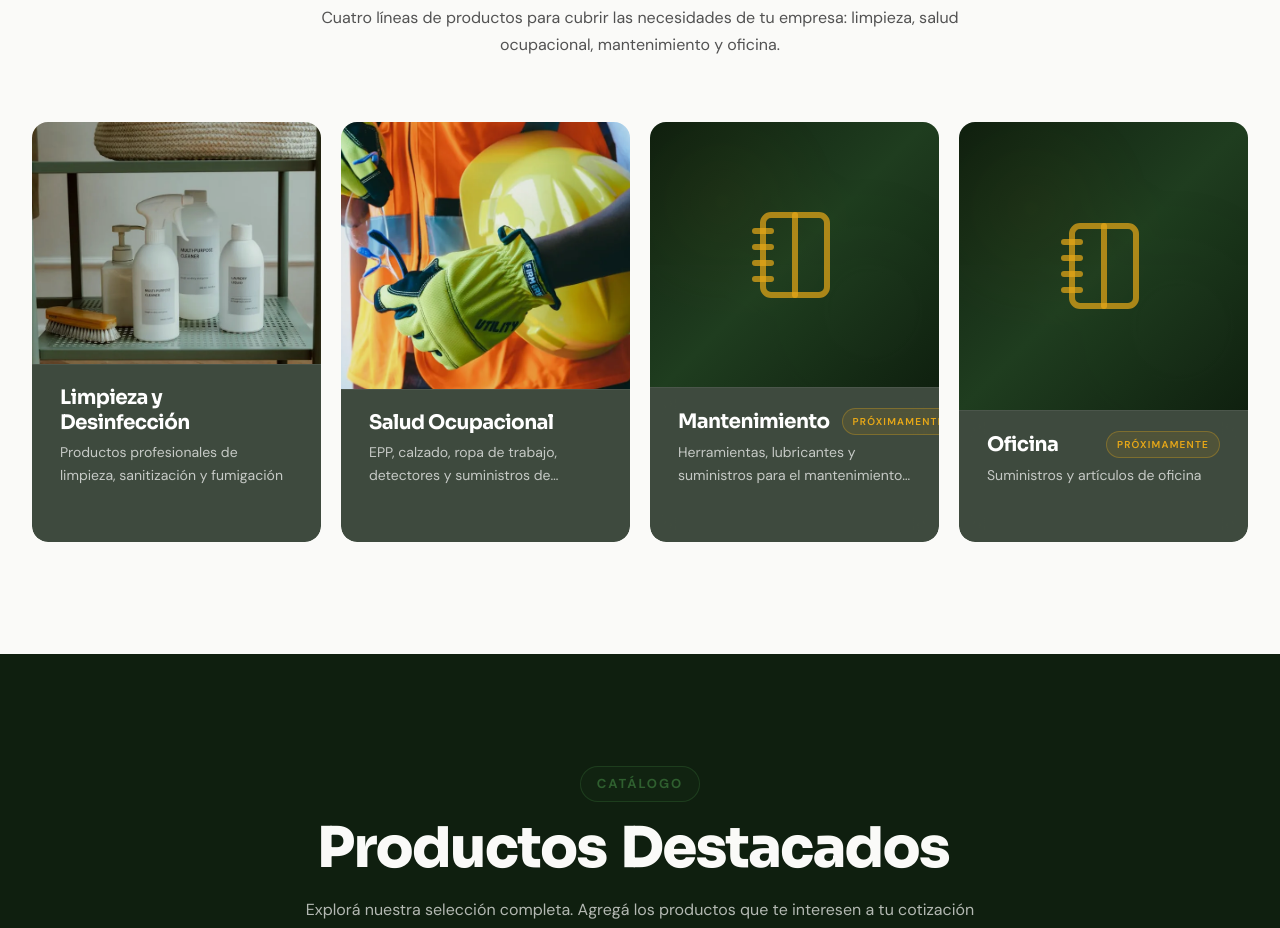
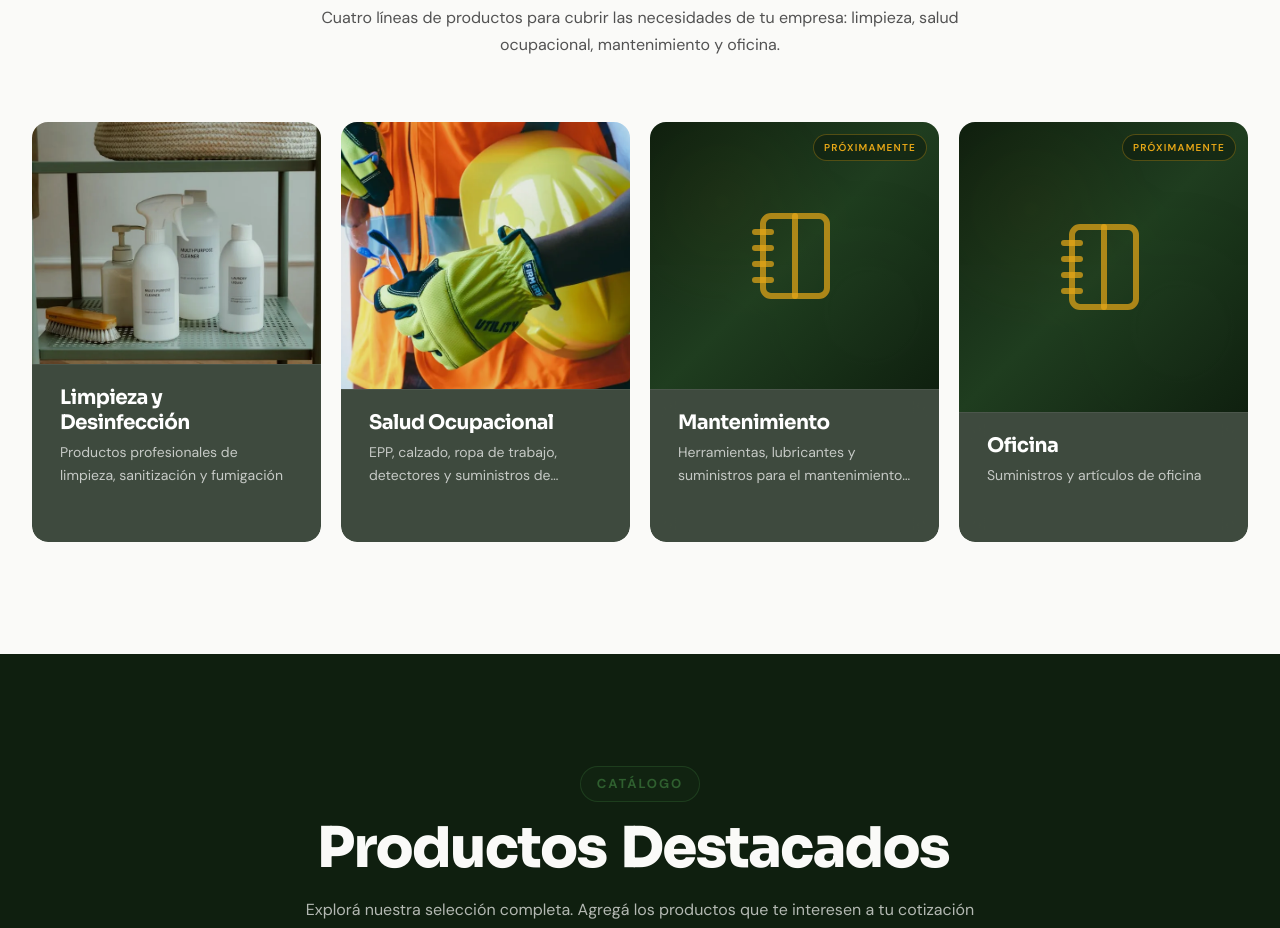
Before and after one commit to Gerson2102/caribbean-tropical-solutions, a Next.js app: page / in a window 1280 px wide. Shown: the part 1260-2188 px from the top of the page. Built offline with nearby package versions, Linux system fonts and the light colour scheme.

Commit message:
Fixing incoming cards

```diff
--- a/components/ui/CategoryCard.tsx
+++ b/components/ui/CategoryCard.tsx
@@ -78,20 +78,20 @@ export default function CategoryCard({ category }: CategoryCardProps) {
             <div className="absolute inset-0 bg-primary/10 mix-blend-multiply" />
           </>
         )}
+
+        {/* Coming-soon status badge — sits on the media area so it never crowds the title */}
+        {isComingSoon && (
+          <span className="absolute right-3 top-3 z-10 rounded-full border border-accent/30 bg-deep-green/60 px-2.5 py-1 text-[10px] font-semibold uppercase tracking-[0.12em] text-accent backdrop-blur-sm">
+            Próximamente
+          </span>
+        )}
       </div>
 
       {/* Glassmorphism Dark Panel — bottom ~35% */}
       <div className="relative z-10 border-t border-white/[0.07] backdrop-blur-md bg-deep-green/80 px-6 py-4 md:px-7 md:py-5">
-        <div className="flex items-center justify-between gap-3">
-          <h3 className="font-display text-lg font-bold text-white md:text-xl leading-tight">
-            {category.name}
-          </h3>
-          {isComingSoon && (
-            <span className="shrink-0 rounded-full border border-accent/30 bg-accent/10 px-2.5 py-1 text-[10px] font-semibold uppercase tracking-[0.12em] text-accent">
-              Próximamente
-            </span>
-          )}
-        </div>
+        <h3 className="font-display text-lg font-bold text-white md:text-xl leading-tight">
+          {category.name}
+        </h3>
         <p className="mt-1.5 text-sm text-white/70 leading-relaxed line-clamp-2">
           {category.subtitle}
         </p>
```
